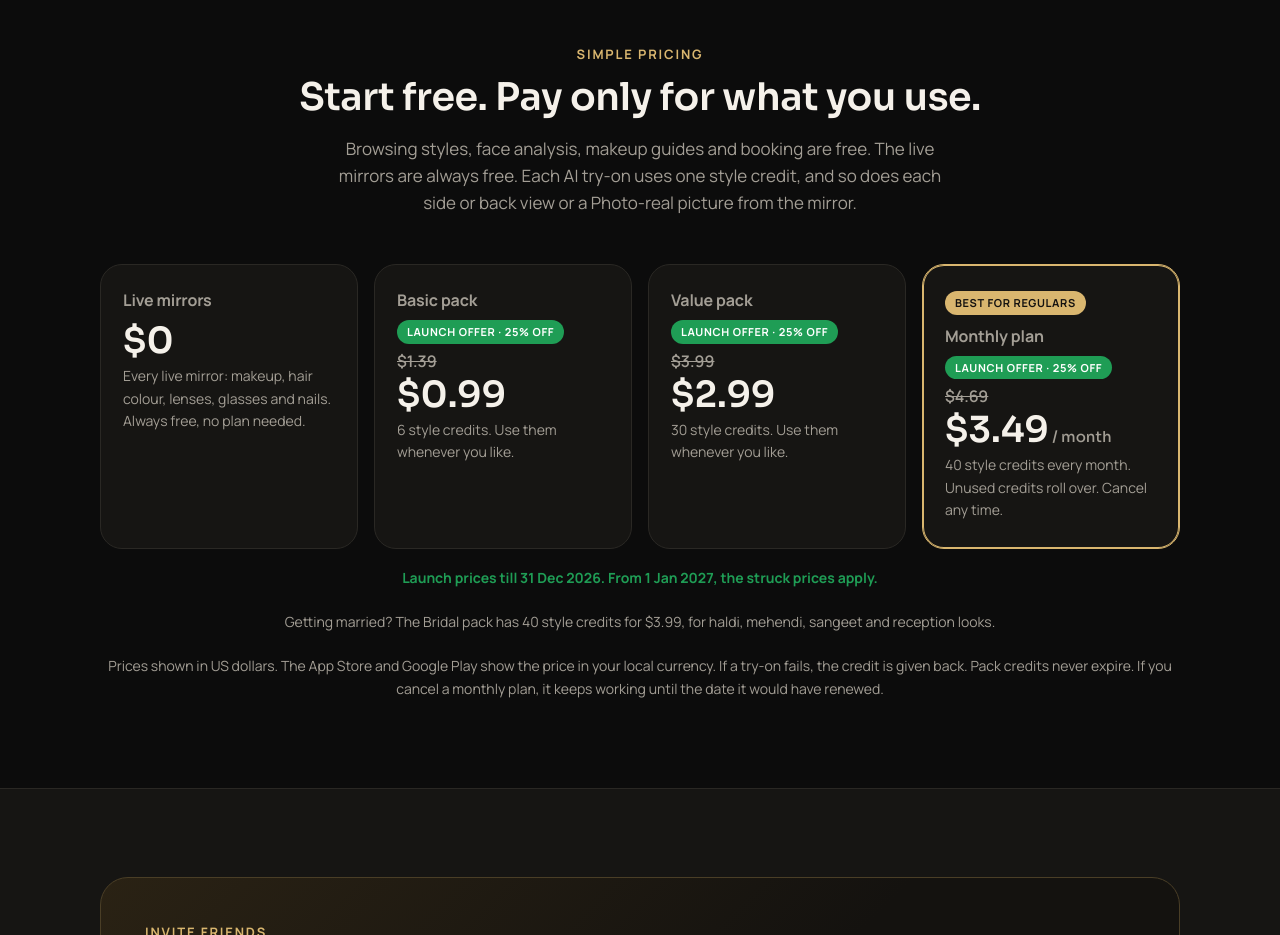
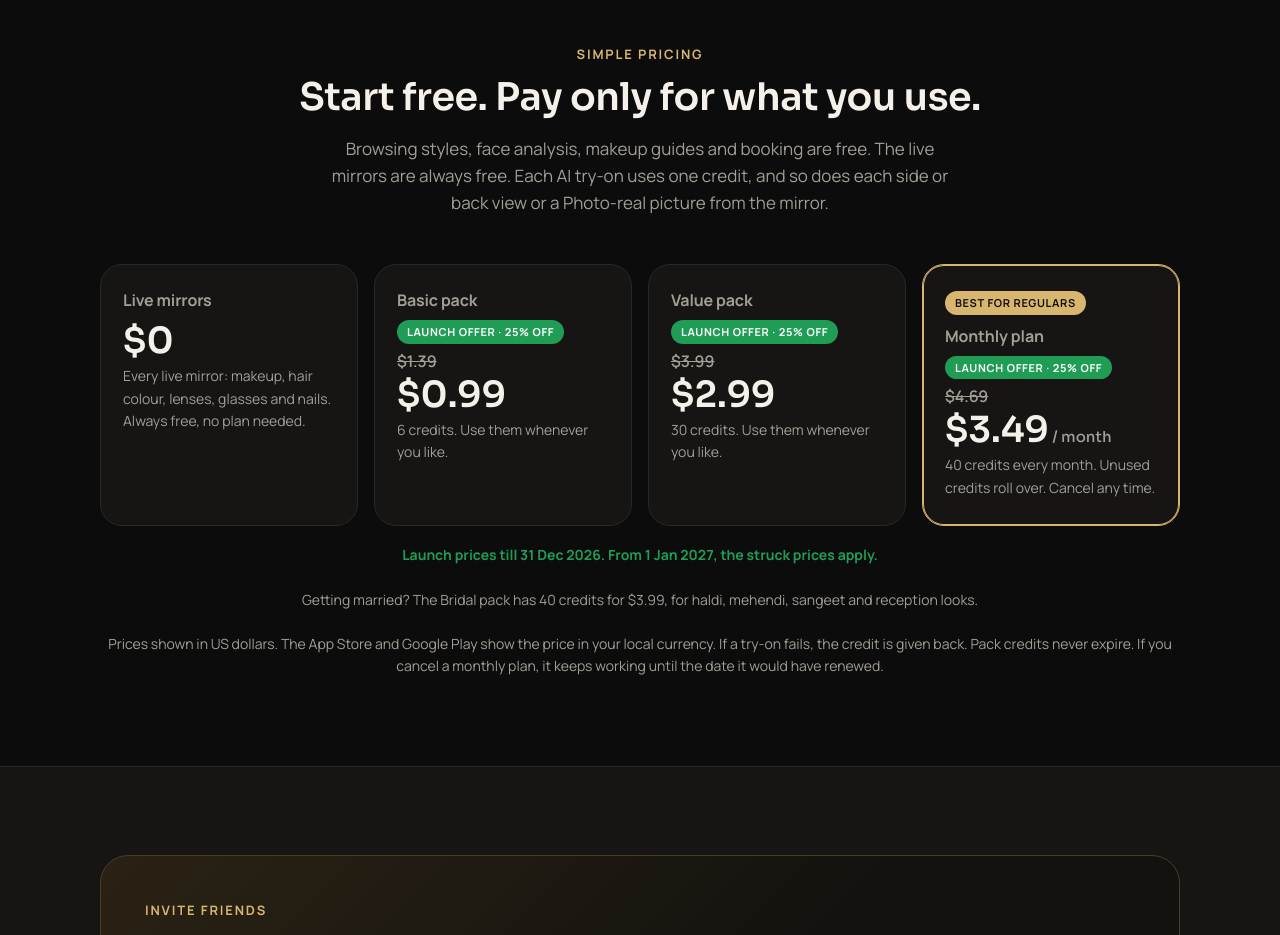
Before and after one commit to RajeshRamadas/marketingadda, a plain HTML site: page beautiva/index.html in a window 1280 px wide. Shown: the part 8380-9315 px from the top of the page. Drawn offline with Linux system fonts and the light colour scheme; no server answers.

Commit message:
Say credits, not style credits, on the Beautiva page
Matches the app, which now uses "1 credit" everywhere.

Co-Authored-By: Claude Opus 5.5 <noreply@anthropic.com>
Claude-Session: https://claude.ai/code/session_0168XhMC6cDT2WUxXyvbEFKu

```diff
--- a/beautiva/index.html
+++ b/beautiva/index.html
@@ -446,15 +446,15 @@
     <div class="wrap center">
       <div class="eyebrow">Simple pricing</div>
       <h2>Start free. Pay only for what you use.</h2>
-      <p class="lead">Browsing styles, face analysis, makeup guides and booking are free. The live mirrors are always free. Each AI try-on uses one style credit, and so does each side or back view or a Photo-real picture from the mirror.</p>
+      <p class="lead">Browsing styles, face analysis, makeup guides and booking are free. The live mirrors are always free. Each AI try-on uses one credit, and so does each side or back view or a Photo-real picture from the mirror.</p>
       <div class="prices" style="text-align:left">
         <div class="price"><h3>Live mirrors</h3><div class="amt"><span data-inr="₹0">$0</span></div><p>Every live mirror: makeup, hair colour, lenses, glasses and nails. Always free, no plan needed.</p></div>
-        <div data-offer class="price"><h3>Basic pack</h3><div class="amt"><span data-inr="₹49">$0.99</span></div><p>6 style credits. Use them whenever you like.</p></div>
-        <div data-offer class="price"><h3>Value pack</h3><div class="amt"><span data-inr="₹249">$2.99</span></div><p>30 style credits. Use them whenever you like.</p></div>
-        <div data-offer class="price best"><span class="badge">Best for regulars</span><h3>Monthly plan</h3><div class="amt"><span data-inr="₹299">$3.49</span><small> / month</small></div><p>40 style credits every month. Unused credits roll over. Cancel any time.</p></div>
+        <div data-offer class="price"><h3>Basic pack</h3><div class="amt"><span data-inr="₹49">$0.99</span></div><p>6 credits. Use them whenever you like.</p></div>
+        <div data-offer class="price"><h3>Value pack</h3><div class="amt"><span data-inr="₹249">$2.99</span></div><p>30 credits. Use them whenever you like.</p></div>
+        <div data-offer class="price best"><span class="badge">Best for regulars</span><h3>Monthly plan</h3><div class="amt"><span data-inr="₹299">$3.49</span><small> / month</small></div><p>40 credits every month. Unused credits roll over. Cancel any time.</p></div>
       </div>
       <p id="offer-note" class="offer-note" hidden></p>
-      <p class="note">Getting married? The Bridal pack has 40 style credits for <span data-inr="₹299">$3.99</span>, for haldi, mehendi, sangeet and reception looks.</p>
+      <p class="note">Getting married? The Bridal pack has 40 credits for <span data-inr="₹299">$3.99</span>, for haldi, mehendi, sangeet and reception looks.</p>
       <p class="note"><span data-inr="Prices shown in Indian rupees.">Prices shown in US dollars. The App Store and Google Play show the price in your local currency.</span> If a try-on fails, the credit is given back. Pack credits never expire. If you cancel a monthly plan, it keeps working until the date it would have renewed.</p>
     </div>
   </section>
@@ -488,7 +488,7 @@
         <details><summary>Do I need an account?</summary><p>Yes, to use the app. Sign in with an email code, Google or Apple, so there is no password to remember. To look around first, the <a class="gold" href="https://try.beautiva.marketingadda.com/">browser preview</a> lets you browse every style without an account.</p></details>
         <details><summary>How real do the try-ons look?</summary><p>Beautiva uses AI to put the style on your own photo while keeping your face, features and skin tone. It is a preview to help you decide, so your stylist’s final result may differ a little.</p></details>
         <details><summary>What kind of photo works best?</summary><p>A clear, front-facing selfie in good, even light, with your hair visible and nothing covering your face.</p></details>
-        <details><summary>Does the live mirror cost anything?</summary><p>No. Every live mirror is always free. Only the Photo-real button, which makes an AI picture of the look, uses one style credit.</p></details>
+        <details><summary>Does the live mirror cost anything?</summary><p>No. Every live mirror is always free. Only the Photo-real button, which makes an AI picture of the look, uses one credit.</p></details>
         <details><summary>Can a salon or artist come to my home?</summary><p>Yes, if they offer home visits. Choose “At my home” when you book to see who comes to your area and the travel fee. Your full address is shared only after they confirm.</p></details>
         <details><summary>Do I buy products in the app?</summary><p>No. The shop shows the lowest price we can find and takes you to the store, like Amazon, Nykaa or Flipkart, to buy. Beautiva may earn a small commission, at no extra cost to you.</p></details>
         <details><summary>Is it only for women?</summary><p>No. Men get haircuts, fades, beards, moustaches, hair colour, coloured lenses and a grooming shop, and you can choose to see styles for women, men or everyone.</p></details>
```
